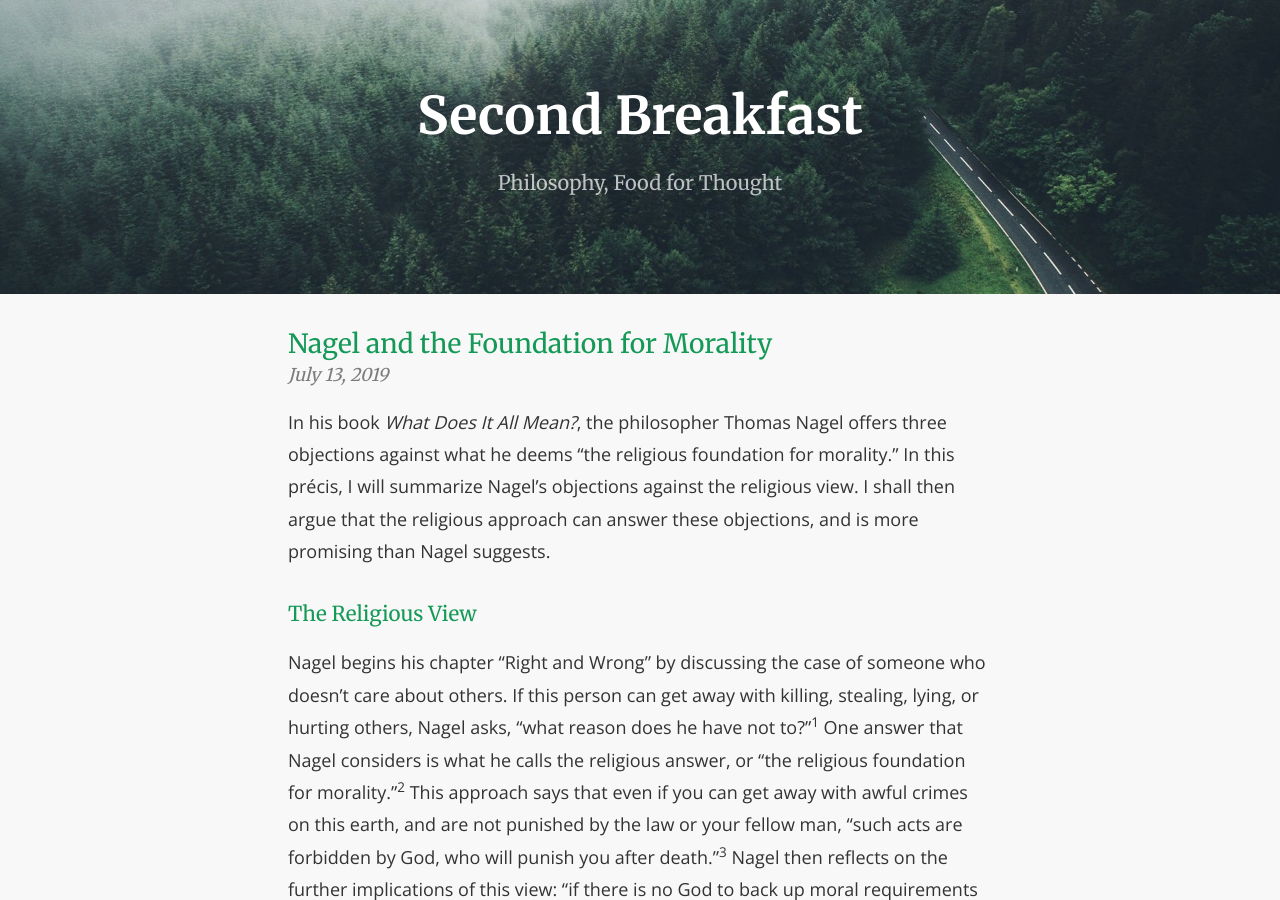
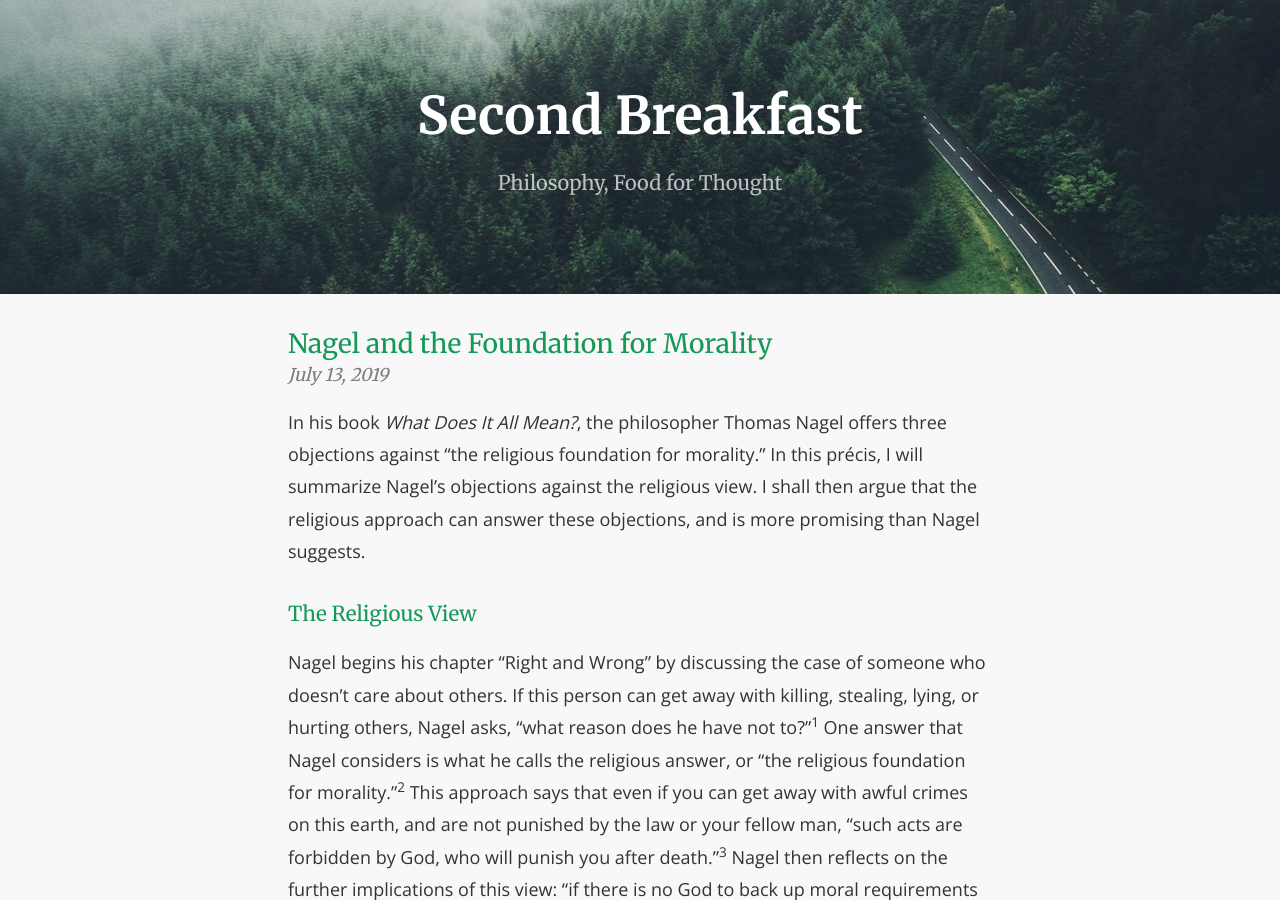
Before and after one commit to second-breakfast/second-breakfast.github.io, a Jekyll site: the page built from _posts/2019-07-13-nagel-morality.markdown, in a window 1280 px wide and 900 px high. Built offline with Jekyll 4.4.1, drawn with Linux system fonts in a browser that asks for light colours.

Commit message:
Update Nagel post

```diff
--- a/_posts/2019-07-13-nagel-morality.markdown
+++ b/_posts/2019-07-13-nagel-morality.markdown
@@ -6,7 +6,7 @@ categories: main
 published: true
 ---
 
-In his book *What Does It All Mean?*, the philosopher Thomas Nagel offers three objections against what he deems “the religious foundation for morality.” In this précis, I will summarize Nagel’s objections against the religious view. I shall then argue that the religious approach can answer these objections, and is more promising than Nagel suggests.
+In his book *What Does It All Mean?*, the philosopher Thomas Nagel offers three objections against “the religious foundation for morality.” In this précis, I will summarize Nagel’s objections against the religious view. I shall then argue that the religious approach can answer these objections, and is more promising than Nagel suggests.
 
 ### The Religious View
 Nagel begins his chapter “Right and Wrong” by discussing the case of someone who doesn’t care about others. If this person can get away with killing, stealing, lying, or hurting others, Nagel asks, “what reason does he have not to?"<sup>1</sup> One answer that Nagel considers is what he calls the religious answer, or “the religious foundation for morality.”<sup>2</sup> This approach says that even if you can get away with awful crimes on this earth, and are not punished by the law or your fellow man, “such acts are forbidden by God, who will punish you after death.”<sup>3</sup> Nagel then reflects on the further implications of this view: “if there is no God to back up moral requirements with the threat of punishment and the promise of reward, morality is an illusion.”<sup>4</sup> Echoing Dostoevsky’s famous line, Nagel summarizes this view as follows: “If God does not exist, everything is permitted.”<sup>5</sup>
```
